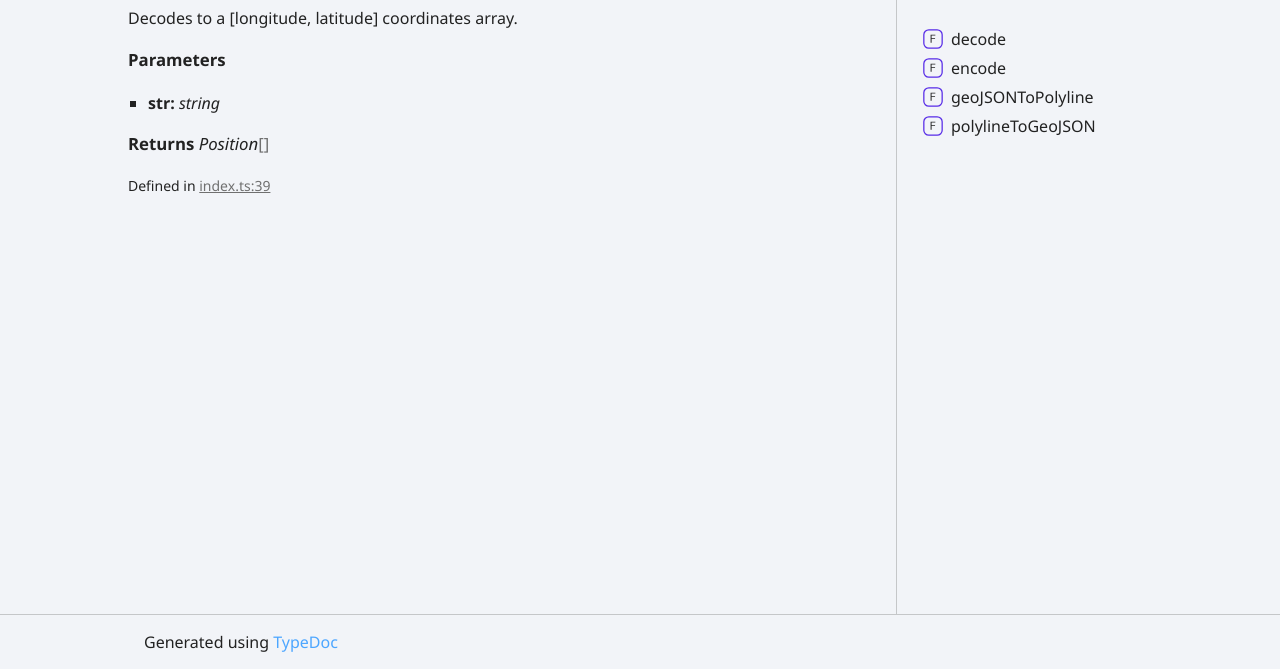
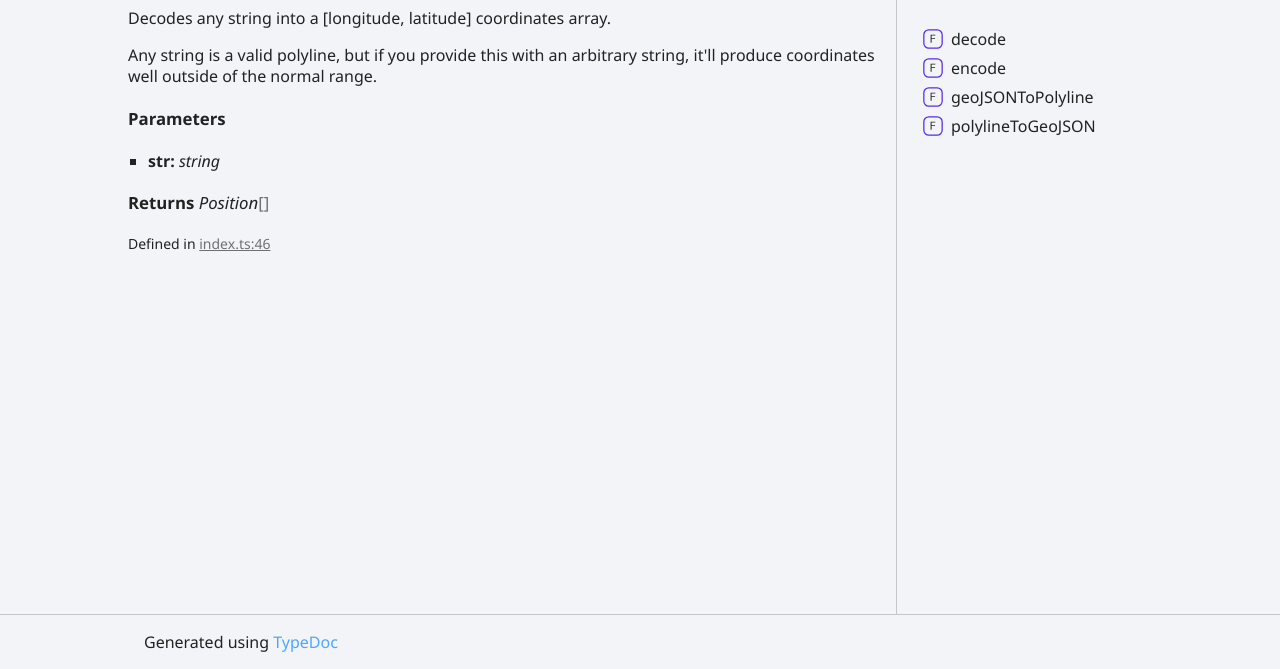
Before and after one commit to placemark/polyline, a website: page docs/functions/decode.html in a window 1280 px wide. Shown: the part 202-871 px from the top of the page. Drawn offline with Linux system fonts and the light colour scheme.

Commit message:
doc: Update docs

```diff
--- a/docs/functions/decode.html
+++ b/docs/functions/decode.html
@@ -17,7 +17,10 @@
 <ul class="tsd-signatures tsd-kind-function">
 <li class="tsd-signature tsd-anchor-link" id="decode">decode<span class="tsd-signature-symbol">(</span>str<span class="tsd-signature-symbol">: </span><span class="tsd-signature-type">string</span><span class="tsd-signature-symbol">)</span><span class="tsd-signature-symbol">: </span><span class="tsd-signature-type">Position</span><span class="tsd-signature-symbol">[]</span><a href="#decode" aria-label="Permalink" class="tsd-anchor-icon"><svg class="icon icon-tabler icon-tabler-link" viewBox="0 0 24 24" stroke-width="2" stroke="currentColor" fill="none" stroke-linecap="round" stroke-linejoin="round"><path stroke="none" d="M0 0h24v24H0z" fill="none" id="icon-anchor-a"></path><path d="M10 14a3.5 3.5 0 0 0 5 0l4 -4a3.5 3.5 0 0 0 -5 -5l-.5 .5" id="icon-anchor-b"></path><path d="M14 10a3.5 3.5 0 0 0 -5 0l-4 4a3.5 3.5 0 0 0 5 5l.5 -.5" id="icon-anchor-c"></path></svg></a></li>
 <li class="tsd-description">
-<div class="tsd-comment tsd-typography"><p>Decodes to a [longitude, latitude] coordinates array.</p>
+<div class="tsd-comment tsd-typography"><p>Decodes any string into a [longitude, latitude] coordinates array.</p>
+<p>Any string is a valid polyline, but if you provide this
+with an arbitrary string, it&#39;ll produce coordinates well
+outside of the normal range.</p>
 </div>
 <div class="tsd-parameters">
 <h4 class="tsd-parameters-title">Parameters</h4>
@@ -26,7 +29,7 @@
 <h5>str: <span class="tsd-signature-type">string</span></h5></li></ul></div>
 <h4 class="tsd-returns-title">Returns <span class="tsd-signature-type">Position</span><span class="tsd-signature-symbol">[]</span></h4><aside class="tsd-sources">
 <ul>
-<li>Defined in <a href="https://github.com/placemark/polyline/blob/03fcd10/lib/index.ts#L39">index.ts:39</a></li></ul></aside></li></ul></section></div>
+<li>Defined in <a href="https://github.com/placemark/polyline/blob/e52ae57/lib/index.ts#L46">index.ts:46</a></li></ul></aside></li></ul></section></div>
 <div class="col-4 col-menu menu-sticky-wrap menu-highlight">
 <div class="tsd-navigation settings">
 <details class="tsd-index-accordion"><summary class="tsd-accordion-summary">
```
Also changed, not shown: docs/functions/encode.html (+1 -1 lines), docs/functions/geoJSONToPolyline.html (+1 -1 lines), docs/functions/polylineToGeoJSON.html (+3 -3 lines).
